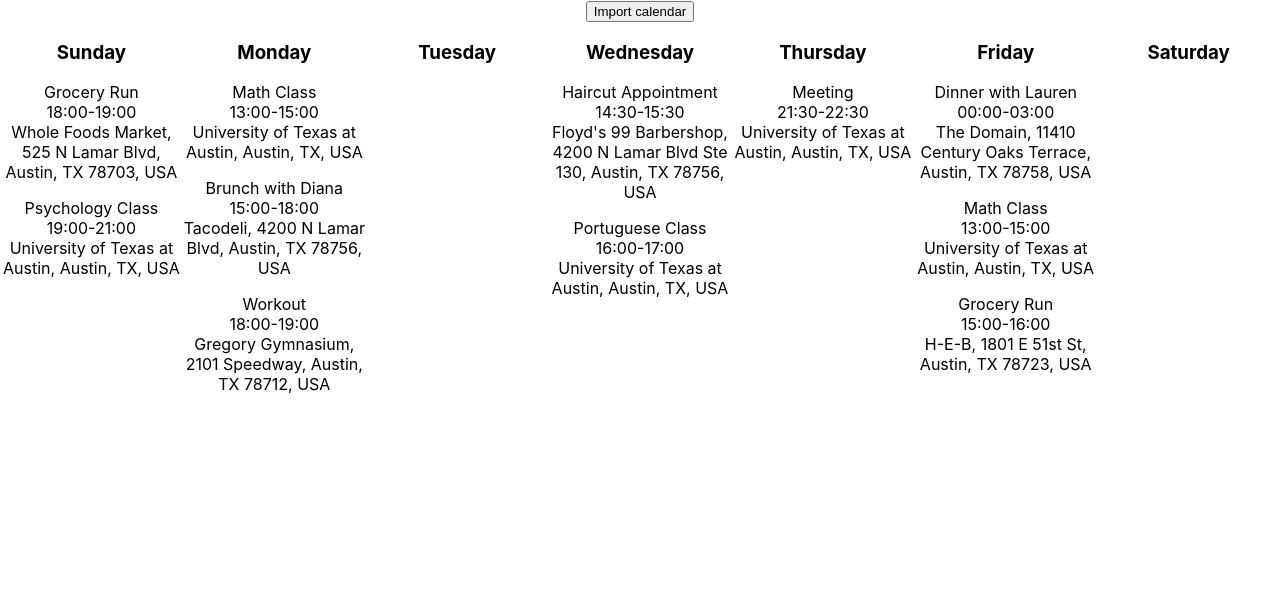
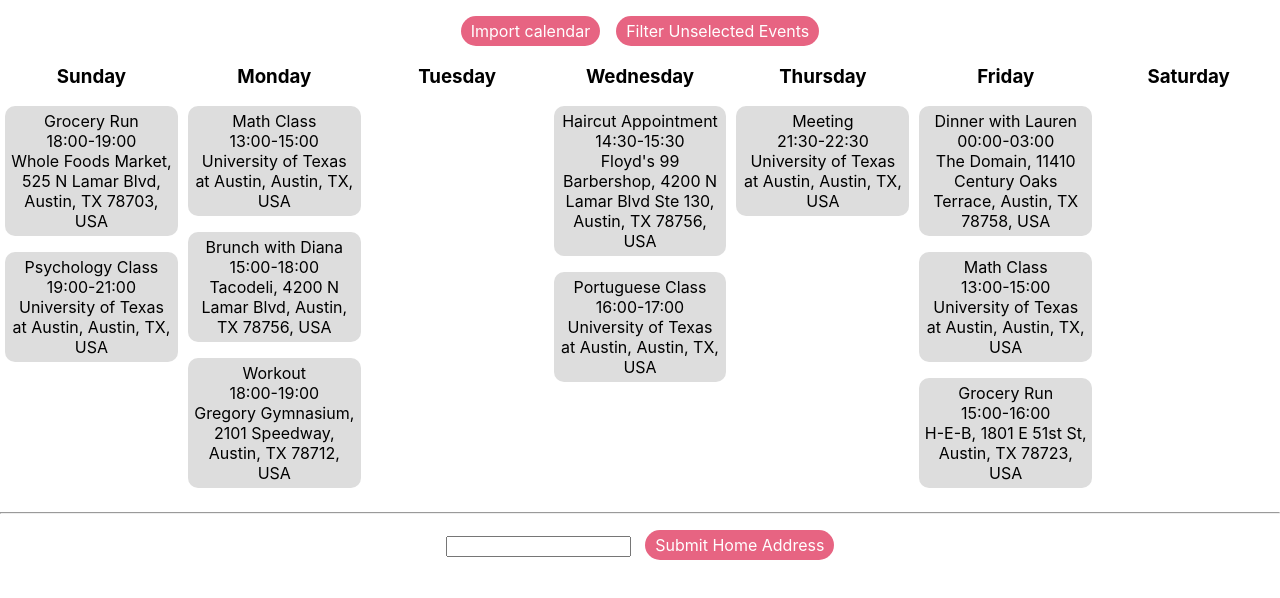
Before and after one commit to bengordon-dev/hackmit-2022, a React (Create React App) app in the folder frontend/: page / in a window 1280 px wide. Both pictures are taken after a click on the button "Import calendar". Shown: the top 598 px of the page. Built offline with nearby package versions, Linux system fonts and the light colour scheme.

Commit message:
frontend

```diff
--- a/frontend/src/App.css
+++ b/frontend/src/App.css
@@ -36,3 +36,45 @@
     transform: rotate(360deg);
   }
 }
+
+.eventButton {
+  padding: 5px;
+  border-radius: 10px;
+  cursor: pointer;
+
+}
+
+.selected {
+  background-color: #fcc;
+}
+
+.notSelected {
+  background-color: #ddd;
+}
+
+.eventButton:hover {
+  opacity: .7;
+}
+
+.eventButton:active {
+  opacity: .9;
+}
+
+button {
+  background-color: #e76482;
+	color: white;
+	border: none;
+	padding: 5px 10px;
+  border-radius: 15px/50%;
+	font: inherit;
+	outline: inherit;
+  cursor: pointer
+}
+
+button:hover {
+  opacity: .7
+}
+
+button:active {
+  opacity: .9
+}
--- a/frontend/src/App.js
+++ b/frontend/src/App.js
@@ -1,8 +1,7 @@
 import "./App.css";
-import { useState, useEffect } from "react";
+import { useState } from "react";
 import ICalParser from "ical-js-parser";
 import { fakeData } from "./data/fakeData.js";
-const origins = ["San Francisco CA"]
 
 
 const weekDays = [
@@ -16,69 +15,15 @@ const weekDays = [
 ];
 
 function App() {
-  /*const useScript = (url) => {
-    useEffect(() => {
-      const script = document.createElement("script");
-
-      script.src = url;
-      script.async = true;
-
-      document.body.appendChild(script);
-
-      return () => {
-        document.body.removeChild(script);
-      };
-    }, [url]);
-  };*/
-  //useScript("https://apis.google.com/js/api.js");
-
-  /*useEffect(() => {
-    distance.matrix(origins, destinations, function (err, distances) {
-      if (!err) {
-        console.log(distances)
-      }
-    })
-  }, [])*/
-
-
-  const [fileString, setFileString] = useState("");
   const [data, setData] = useState([[], [], [], [], [], [], []]);
-  const [selectedFile, setSelectedFile] = useState();
-  const [isFilePicked, setIsFilePicked] = useState(false);
-  const [isSelected, setIsSelected] = useState(false);
-
-  const changeHandler = (event) => {
-    setSelectedFile(event.target.files[0]);
-    setIsSelected(true);
-  };
-
-  const handleSubmission = () => {
-    const fileReader = new FileReader();
-    fileReader.onload = function (fileLoadedEvent) {
-      let textFromFileLoaded = fileLoadedEvent.target.result;
-      setFileString(textFromFileLoaded);
-    };
-    fileReader.readAsText(selectedFile);
-  };
-
-  function getData() {
-    if (fileString) {
-      const resultJSON = ICalParser.toJSON(fileString);
-      //const icalExpander = new IcalExpander({ fileString, maxIterations: 100 })
-      console.log(resultJSON.events);
-      const ev = resultJSON.events;
-      for (const event of ev) {
-        console.log(new Date(event.dtstart.toJSDate()));
-      }
-      setData(resultJSON.events);
-      console.log(data.slice(-2));
-    }
-  }
+  const [homeAddressInput, setHomeAddressInput] = useState("")
+  const [homeAddress, setHomeAddress] = useState("")
 
   function handleFakeData() {
     const newData = [[], [], [], [], [], [], []];
     for (const event of fakeData) {
       const weekDay = new Date(event.startDate).getDay();
+      event.selected = false
       newData[weekDay].push(event);
     }
     for (let i = 0; i < 7; i++) {
@@ -95,18 +40,36 @@ function App() {
     // console.log(restRequest);
   }
 
+  function select(weekDay, i) {
+    let newDay = data[weekDay]
+    newDay[i].selected = !newDay[i].selected
+    setData([...data.slice(0, weekDay), newDay, ...data.slice(weekDay + 1)])
+  }
+
+  function filterSelected() {
+    let newData = [...data]
+    for (let i = 0; i < newData.length; i++) {
+      newData[i] = newData[i].filter((e) => e.selected)
+    }
+    setData(newData)
+  }
+
   return (
     <div className="App">
-      <button onClick={() => handleFakeData()}>Import calendar</button>
-
+      <div style={{marginTop: "1em"}}>
+        <button style={{marginRight: "0.5em"}} onClick={() => handleFakeData()}>Import calendar</button>
+        <button style={{marginLeft: "0.5em"}} onClick={() => filterSelected()}>Filter Unselected Events</button>
+      </div>
       <div style={{ display: "flex", flexDirection: "row" }}>
         {weekDays &&
           weekDays.map((day, i) => (
-            <div style={{ width: "20%" }}>
+            <div style={{ width: "20%", paddingLeft: 5, paddingRight: 5 }}>
               <h3>{day}</h3>
               {data[i] &&
                 data[i].map((event, key) => (
-                  <p>
+                  <p className={`eventButton ${event.selected ? "selected" : "notSelected"}`}
+                     onClick={() => select(i, key)}
+                  >
                     {event.summary}
                     <br />
                     {new Date(event.startDate).toTimeString().substring(0, 5)}-
@@ -118,6 +81,13 @@ function App() {
             </div>
           ))}
       </div>
+      <hr/>
+
+      <div style={{marginTop: "1em"}}>
+        <input style={{marginRight: "0.5em"}} value={homeAddressInput} onChange={(e) => setHomeAddressInput(e.target.value)}/>
+        <button style={{marginLeft: "0.5em"}} onClick={() => {setHomeAddress(homeAddressInput); setHomeAddressInput("")}}>Submit Home Address</button>
+      </div>
+      <h3>{homeAddress && `Home Address: ${homeAddress}`}</h3>
     </div>
   );
 }
```
